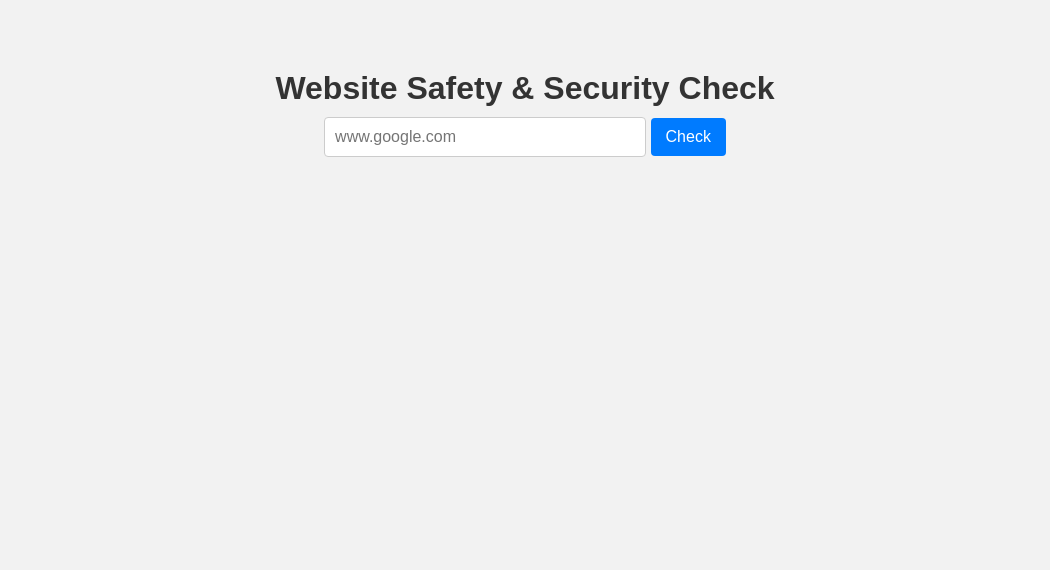
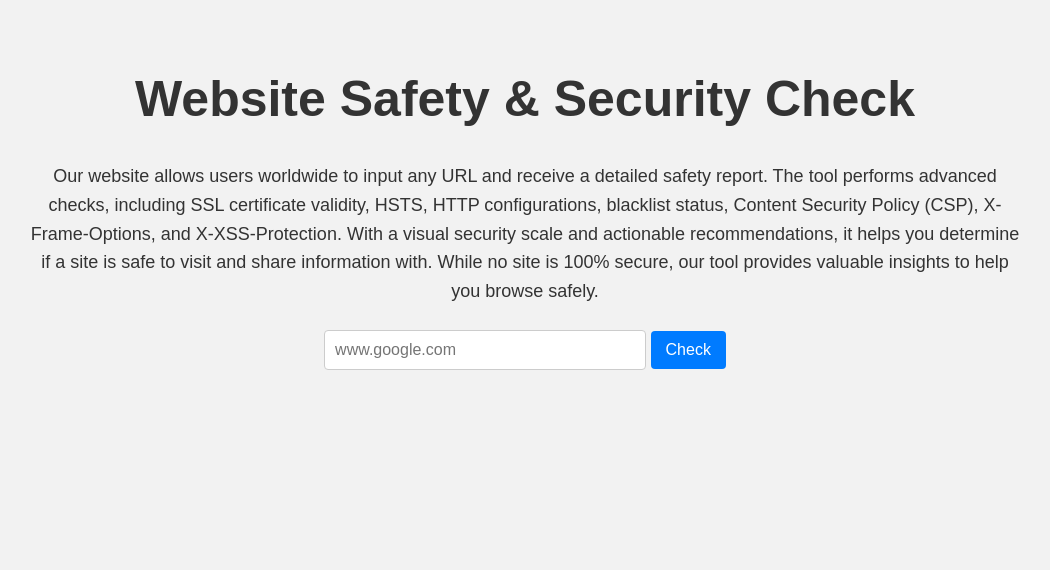
Before and after one commit to Itay25/free-website-security-check, a Flask app: page / in a window 1280 px wide. Shown: the top 570 px of the page, without its empty margins (115-1165 px from the left). Run offline with Flask 3, Linux system fonts and the light colour scheme.

Commit message:
Update index.html.html

```diff
--- a/templates/index.html.html
+++ b/templates/index.html.html
@@ -98,8 +98,13 @@
     </style>
 </head>
 <body>
-    <h1>Website Safety & Security Check</h1>
-
+    <h1 style="font-size: 50px">Website Safety & Security Check</h1>
+    <div style="display: flex; justify-content: center; align-items: center; text-align: center;">
+        <h4 style="max-width: 1000px; font-weight: normal; font-size: 18px; line-height: 1.6; color: #333;">
+            Our website allows users worldwide to input any URL and receive a detailed safety report. The tool performs advanced checks, including SSL certificate validity, HSTS, HTTP configurations,
+            blacklist status, Content Security Policy (CSP), X-Frame-Options, and X-XSS-Protection. With a visual security scale and actionable recommendations, it helps you determine if a site is safe to visit and share information with. While no site is 100% secure, our tool provides valuable insights to help you browse safely.
+        </h4>
+    </div>
     <!-- טופס בדיקת URL -->
     <form id="urlForm">
         <input type="text" id="url" name="url" placeholder="www.google.com">
```
